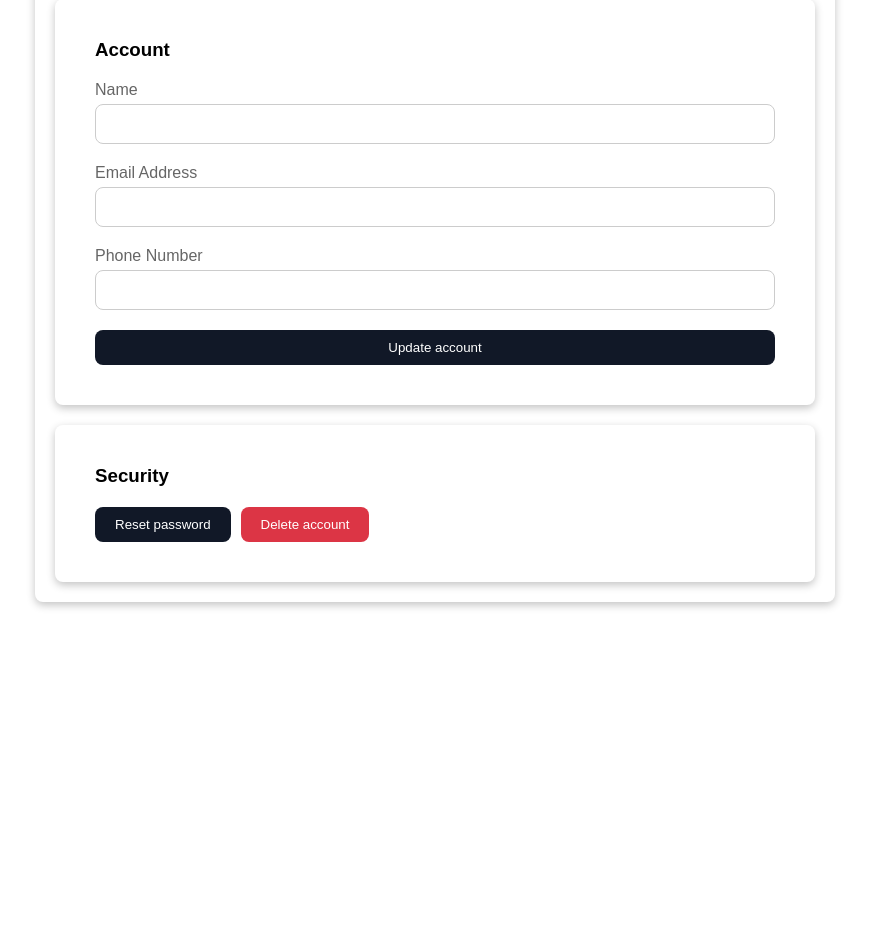
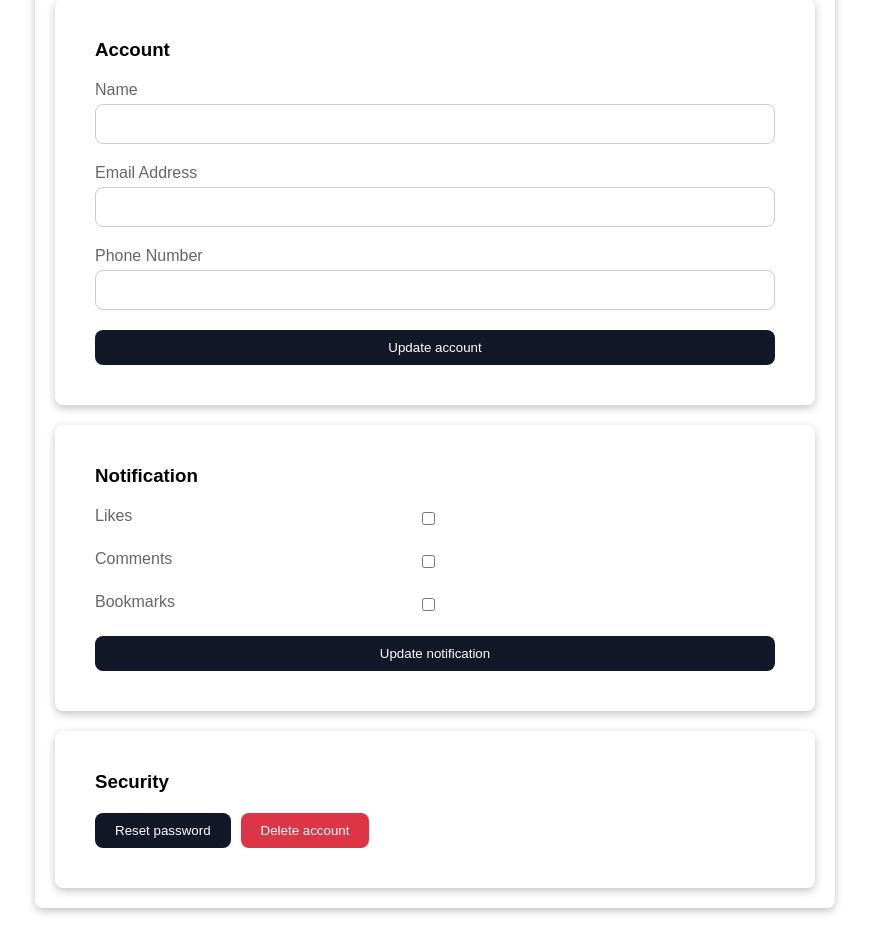
Before and after one commit to WaterproofS0cks/APNet, a PHP site: page /settings.html in a window 1280 px wide. Shown: the part 520-1448 px from the top of the page, without its empty margins (205-1074 px from the left). Before the commit the page ends 1128 px from the top, so only its background shows below. Run offline with PHP 8.4, Linux system fonts and the light colour scheme.

Commit message:
feat: added notification card in Settings page

```diff
--- a/settings.html
+++ b/settings.html
@@ -10,7 +10,7 @@
 <body>
     <div class="content">
         <div class="user-settings">
-            <a href="/profile.html" class="settings-icon">
+            <a href="/profile.html" class="btn-icon">
                 <img src="src/icon/icons8-back-96.png" alt="Back Icon">
             </a>
             <h2>Settings</h2>
@@ -25,7 +25,7 @@
                 <label for="pfp">Profile Picture</label>
                 <input type="file" id="pfp" name="pfp" accept=".jpg, .jpeg, .png">
 
-                <input type="submit" value="Update profile" />
+                <input type="submit" value="Update profile">
             </form>
         </div>
         <div class="user-account">
@@ -38,7 +38,28 @@
                 <label for="phone">Phone Number</label>
                 <input type="tel" id="phone" name="phone">
 
-                <input type="submit" value="Update account" />
+                <input type="submit" value="Update account">
+            </form>
+        </div>
+        <div class="user-notification">
+            <h3>Notification</h3>
+            <form action="#">
+                <div class="checkbox-container">
+                    <div class="checkbox-item">
+                        <label for="likes">Likes</label>
+                        <input type="checkbox" id="likes" name="likes" value="true">
+                    </div>
+                    <div class="checkbox-item">
+                        <label for="comments">Comments</label>
+                        <input type="checkbox" id="comments" name="comments" value="true">
+                    </div>
+                    <div class="checkbox-item">
+                        <label for="bookmarks">Bookmarks</label>
+                        <input type="checkbox" id="bookmarks" name="bookmarks" value="true">
+                    </div>
+                </div>
+
+                <input type="submit" value="Update notification">
             </form>
         </div>
         <div class="user-security">
--- a/style.css
+++ b/style.css
@@ -239,14 +239,20 @@ input[type="submit"]:hover {
     background-color: #3D6D99;
 }
 
-.settings-icon {
+.profile-btn-group {
+    display: flex;
+    align-items: center;
+    gap: 10px;
+}
+
+.btn-icon {
     display: inline-block;
     width: 32px;
     height: 32px;
     cursor: pointer;
 }
 
-.settings-icon img {
+.btn-icon img {
     width: 100%;
     height: 100%;
     object-fit: contain;
@@ -310,7 +316,7 @@ input[type="submit"]:hover {
     gap: 10px;
 }
 
-.user-account, .user-profile, .user-security {
+.user-account, .user-profile, .user-notification, .user-security {
     background-color: #fff;
     padding: 40px; /* Padding intentionally set to 40px instead of 20px */
     border-radius: 8px;
@@ -324,3 +330,17 @@ input[type="submit"]:hover {
     align-items: center;
     margin-top: 20px;
 }
+
+.checkbox-container {
+    display: flex;
+    flex-direction: column;
+    gap: 20px;
+    margin-bottom: 20px;
+    width: 50%; /* Width is 50% to ensure sufficient spacing between label and checkbox */
+}
+
+.checkbox-item {
+    display: flex;
+    justify-content: space-between;
+    align-items: center;
+}
```
Also changed, not shown: profile.html (+8 -3 lines), src/icon/icons8-notification-96.png (added).
